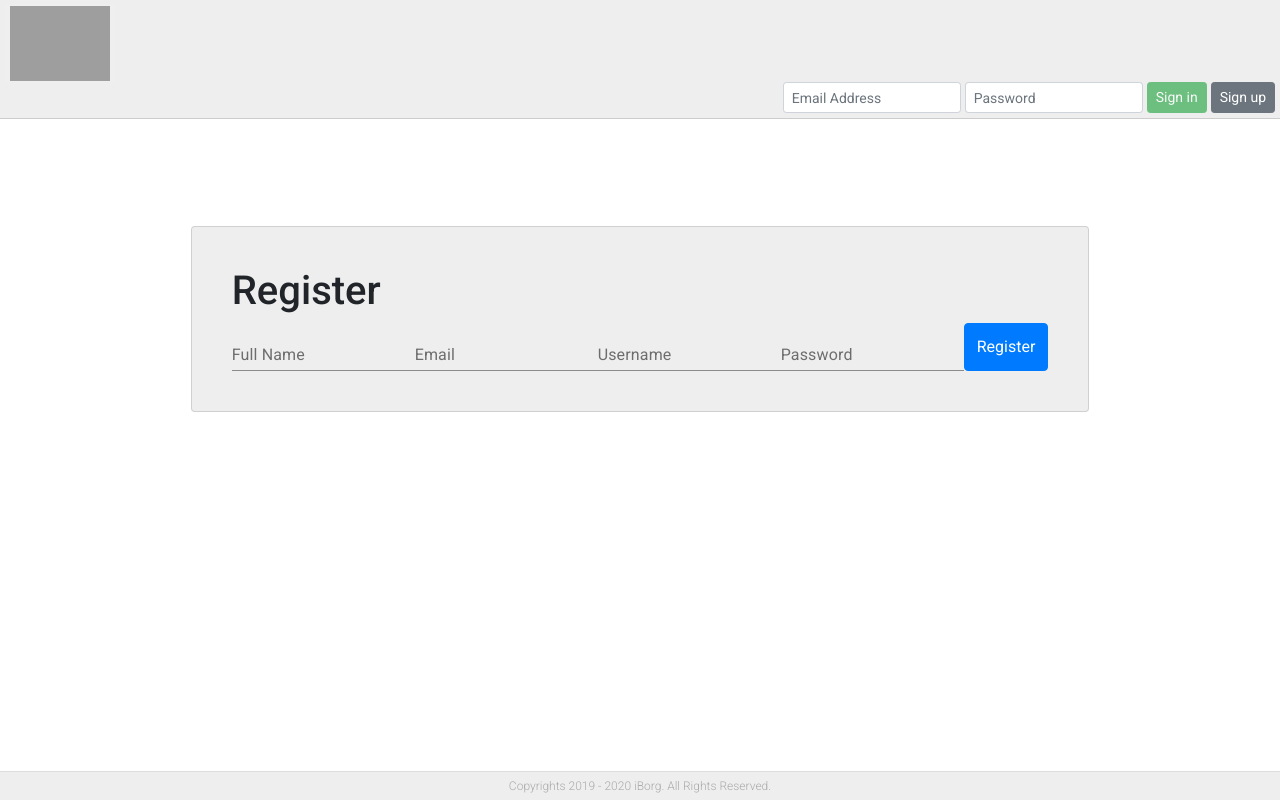
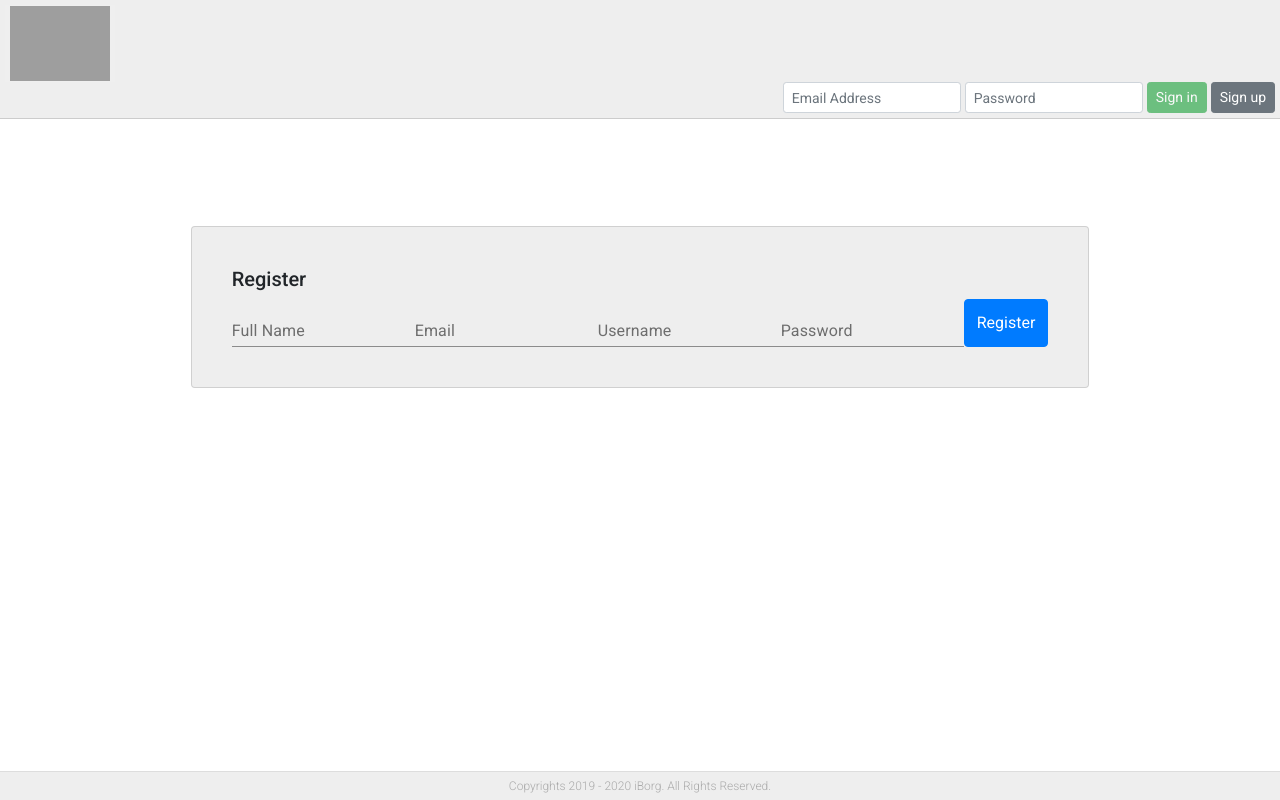
Before and after one commit to iborgthrowaway123/reactor, a React (Create React App) app: page /signup in a window 1280 px wide. Built offline with nearby package versions, Linux system fonts and the light colour scheme; grey boxes are pictures that could not be loaded.

Commit message:
registration complete

```diff
--- a/src/Components/Signup/Signup.jsx
+++ b/src/Components/Signup/Signup.jsx
@@ -50,8 +50,9 @@ const Signup = () => {
   <div className="d-flex flex-column align-items-center justify-content-center">
     <div className="card" style={mystyle}>
       <div className="card-body">
-        <h1>Register</h1>
-    <form className="d-flex justify-content-center">
+        <h5>Register</h5>
+    <form column onSubmit={doSignup} className="d-flex justify-content-center">
+
       <TextField
         id="standard-basic"
         label="Full Name" />
@@ -72,7 +73,7 @@ const Signup = () => {
         onChange={handlePasswordChange}
         className="form-control-sm"
         label="Password" />
-      <button type="submit" class="btn btn-primary">Register</button>
+      <button type="submit" class="btn btn-primary align-items-center">Register</button>
     </form>
     </div>
     </div>
```
Also changed, not shown: src/Components/Signup/Signup.css (line endings or trailing spaces).
